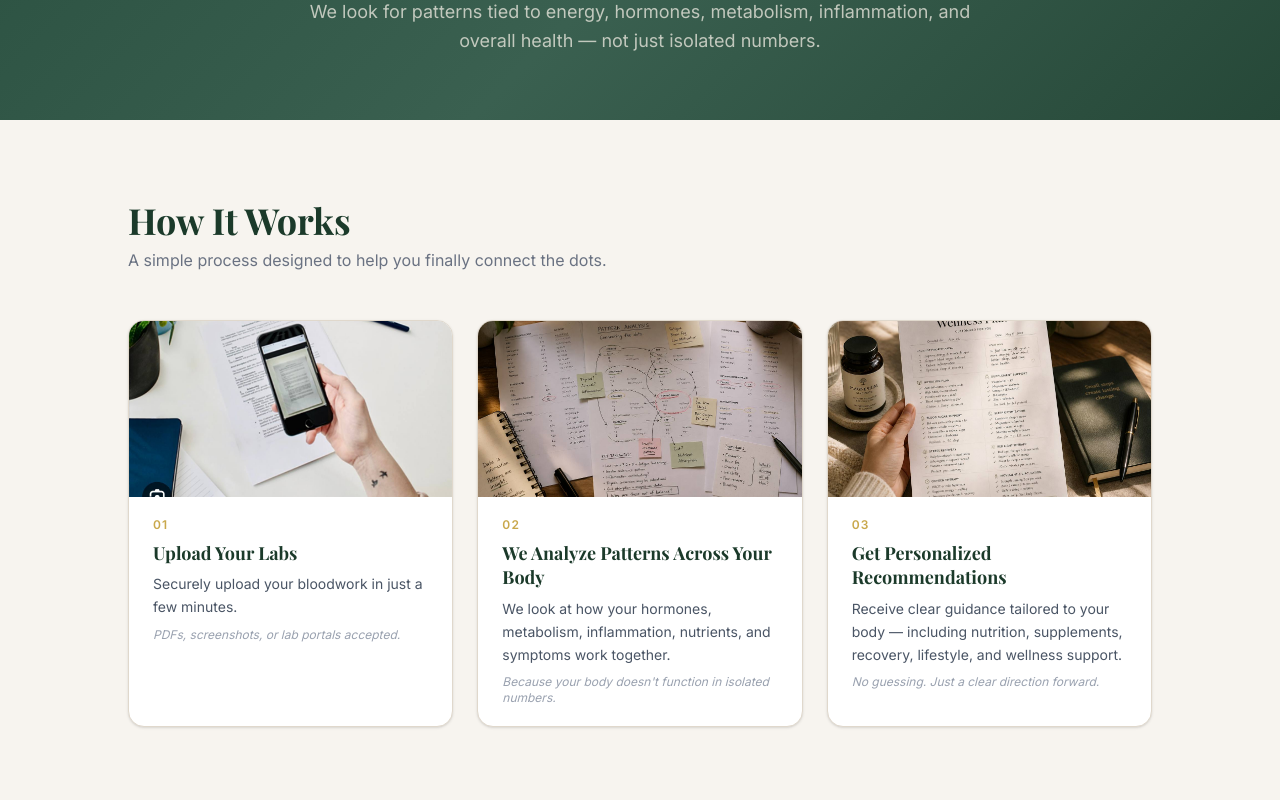
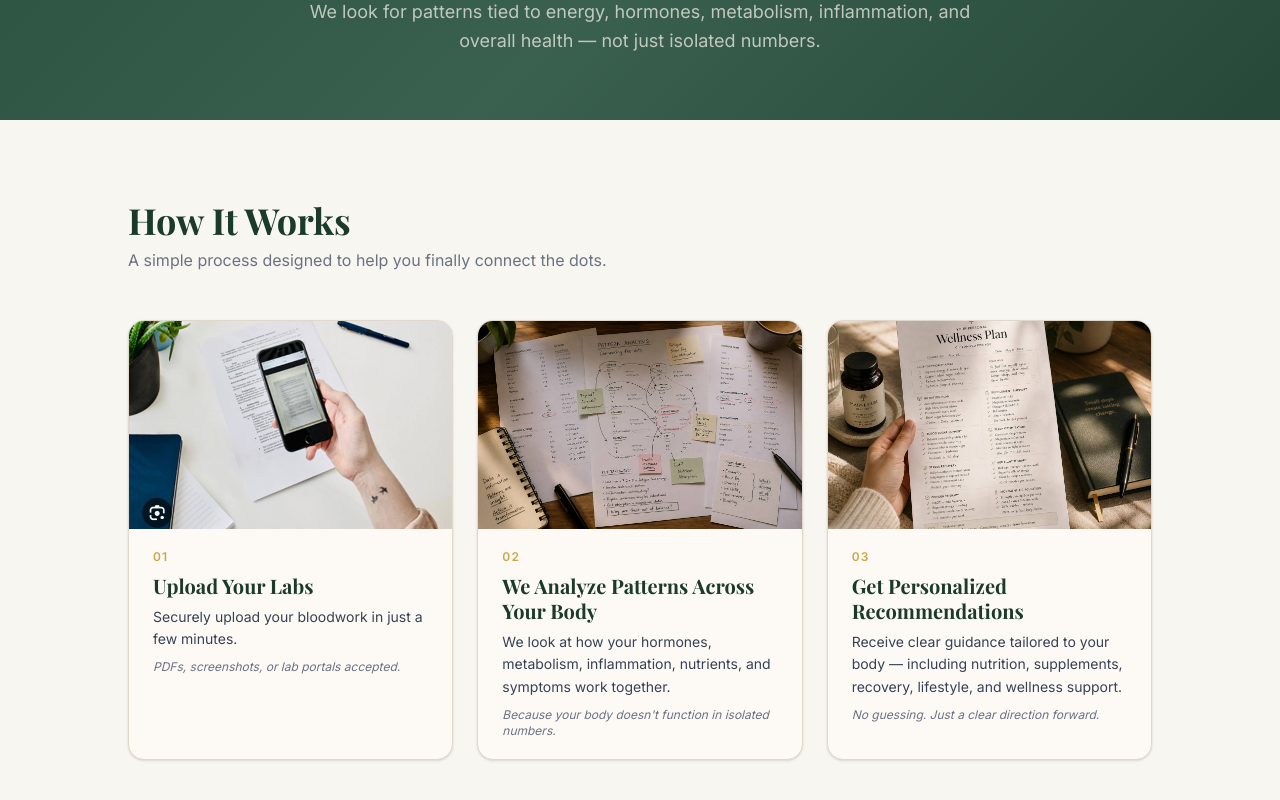
Before and after one commit to Sherryfarmshop/rooted-clarity-website, a Next.js app: page / in a window 1280 px wide. Shown: the part 1020-1820 px from the top of the page. Built offline with nearby package versions, Linux system fonts and the light colour scheme; a web font is replaced by a local one.

Commit message:
how-it-works-polish-hover-contrast

```diff
--- a/src/components/HowItWorks.tsx
+++ b/src/components/HowItWorks.tsx
@@ -27,7 +27,7 @@ export default function HowItWorks() {
   ];
 
   return (
-    <section id="how-it-works" className="bg-[#f7f4ef] px-6 py-16 sm:py-20">
+    <section id="how-it-works" className="bg-[#f8f6f1] px-6 py-16 sm:py-20">
       <div className="max-w-5xl mx-auto">
 
         <h2 className="font-serif text-3xl sm:text-4xl font-bold text-[#1B3A2A] mb-2">
@@ -41,23 +41,23 @@ export default function HowItWorks() {
           {steps.map((step) => (
             <div
               key={step.number}
-              className="rounded-2xl overflow-hidden shadow-sm border border-[#e0d8cc] bg-white"
+              className="rounded-2xl overflow-hidden border border-[#e0d8cc] bg-[#fdfaf6] shadow-sm hover:shadow-xl hover:-translate-y-1.5 transition-all duration-300 group"
             >
               {/* Photo */}
-              <div className="overflow-hidden h-44">
+              <div className="overflow-hidden h-52">
                 <img
                   src={step.img}
                   alt={step.alt}
-                  className="w-full h-full object-cover hover:scale-105 transition-transform duration-500"
+                  className="w-full h-full object-cover group-hover:scale-[1.04] transition-transform duration-500"
                 />
               </div>
 
               {/* Text */}
               <div className="px-6 py-5">
                 <p className="text-[#C9A84C] text-xs font-semibold tracking-widest mb-2">{step.number}</p>
-                <h3 className="font-serif text-lg font-bold text-[#1B3A2A] mb-2 leading-snug">{step.title}</h3>
-                <p className="text-gray-600 text-sm leading-relaxed mb-2">{step.desc}</p>
-                <p className="text-gray-400 text-xs italic">{step.detail}</p>
+                <h3 className="font-serif text-xl font-bold text-[#1B3A2A] mb-2 leading-tight">{step.title}</h3>
+                <p className="text-gray-700 text-sm leading-relaxed mb-2">{step.desc}</p>
+                <p className="text-gray-500 text-xs italic">{step.detail}</p>
               </div>
             </div>
           ))}
```
